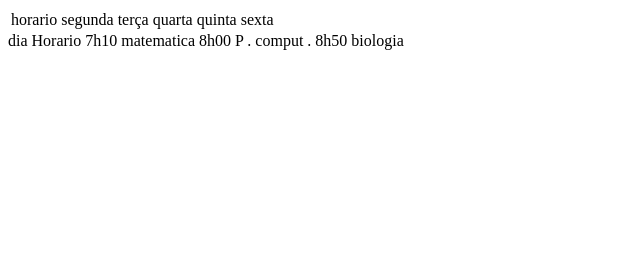
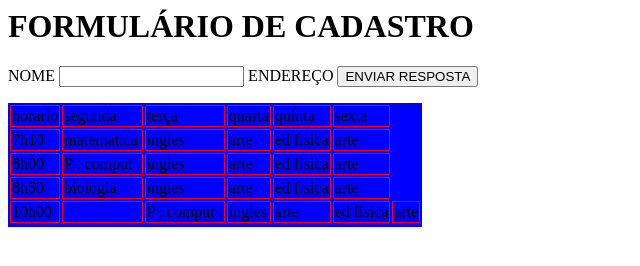
Before and after one commit to cristianlevidemattos/tabela, a plain HTML site: page index.html in a window 1280 px wide. Shown: the whole page, without its empty margins (0-640 px from the left). Drawn offline with Linux system fonts and the light colour scheme.

Commit message:
Update index.html

```diff
--- a/index.html
+++ b/index.html
@@ -1,5 +1,20 @@
 <html>
-    <table>
+    <head>
+        <link rel="stylesheet" href="style.css">
+        <title> cristian </title>
+    </head>
+    <body>
+
+        <h1> FORMULÁRIO DE CADASTRO </h1>
+        <main>
+            <form>
+                <label>NOME</label>
+                <input type="text" id="nome">
+
+                <label>ENDEREÇO</label>
+                <input type="submit" value= "ENVIAR RESPOSTA">
+                </form>
+            <table>
         <tr>
             <td>horario</td>
             <td>segunda</td>
@@ -8,28 +23,36 @@
             <td>quinta</td>
             <td>sexta</td>
         </tr>
-    </table>
-
-</html>
-
-<thead>
-    <tr>
-        <th>dia</th>
-        <th>Horario</th>
-    </tr>
-</thead>
-
-<tbody>
     <tr>
         <td>7h10</td>
         <td>matematica</td>
+        <td>ingles</td>
+        <td>arte</td>
+        <td>ed fisica</td>
+        <td>arte</td>
+
     </tr>
      <tr>
         <td>8h00</td>
         <td> P . comput .</td>
-     </tr>
+        <td>ingles</td>
+        <td>arte</td>
+        <td>ed fisica</td>
+        <td>arte</td>
+    </tr>
      <tr>
         <td>8h50</td>
         <td>biologia</td>
+        <td>ingles</td>
+        <td>arte</td>
+        <td>ed fisica</td>
+        <td>arte</td>
      </tr>
-</tbody>
+    <tr>
+        <td>10h00</td>
+        <td><td> P . comput .</td>
+        <td>ingles</td>
+        <td>arte</td>
+        <td>ed fisica</td>
+        <td>arte</td>
+<tr>
```
